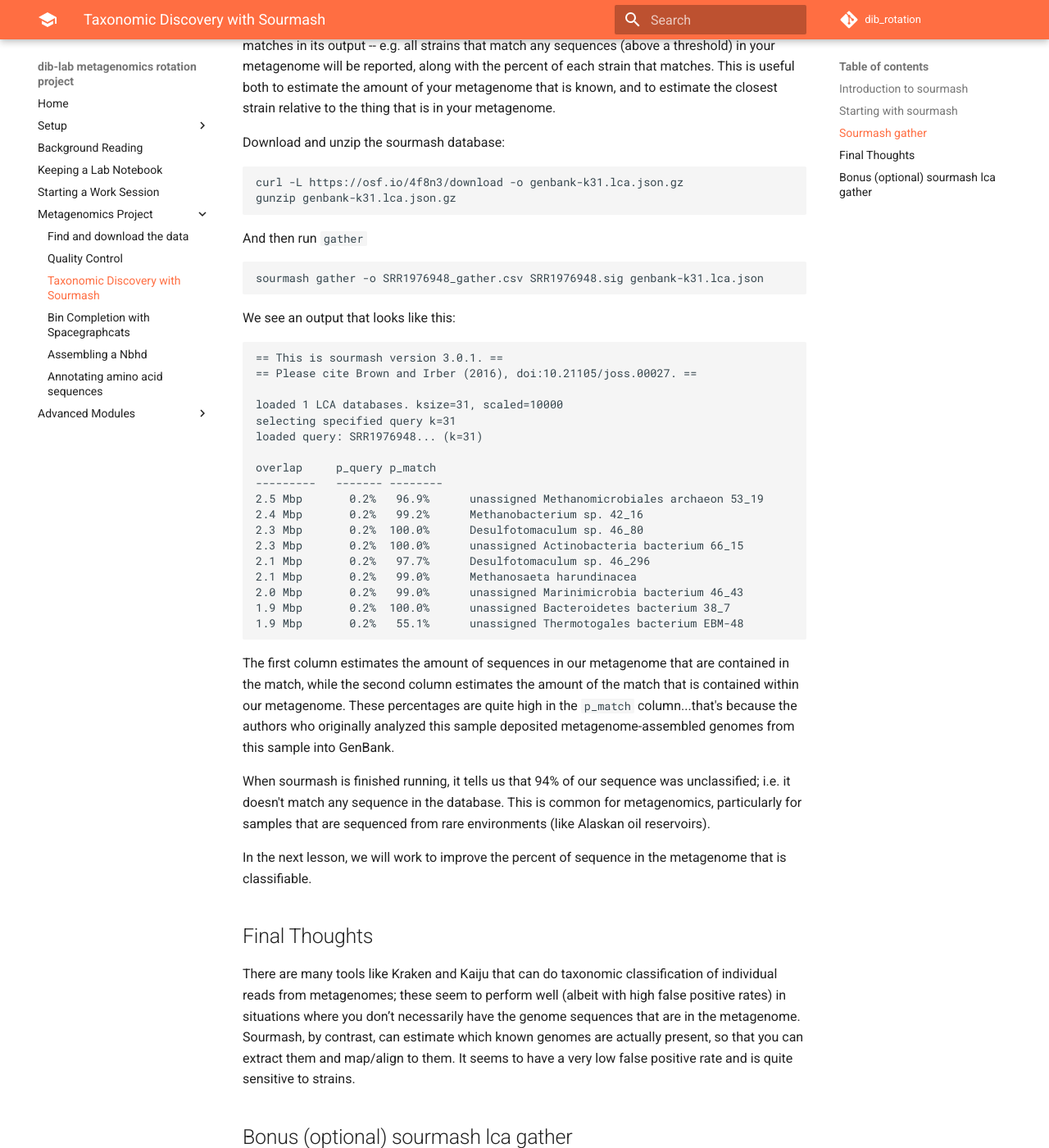
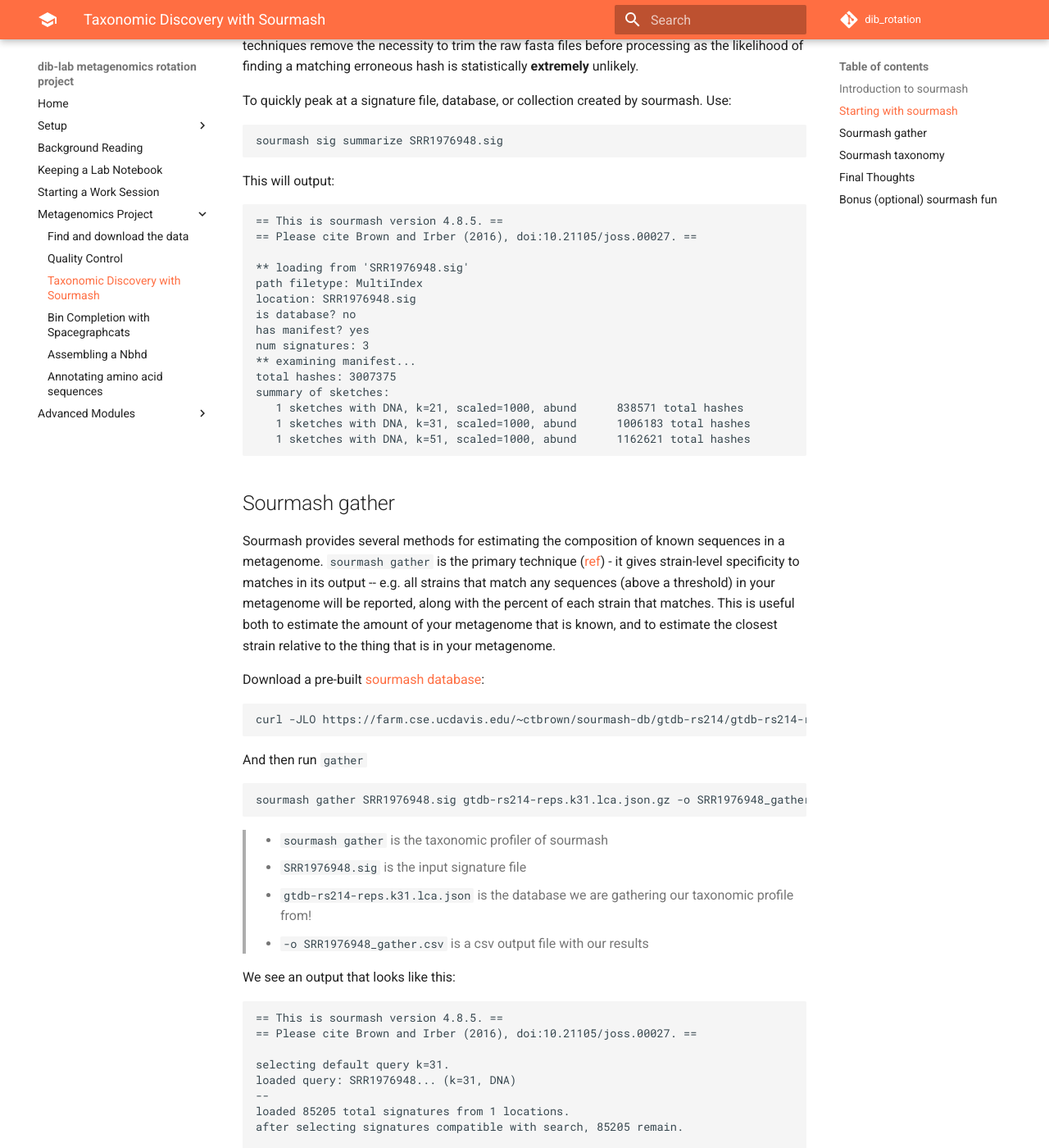
Before and after one commit to dib-lab/dib_rotation, an MkDocs documentation site: the page built from doc/07_taxonomic_discovery_with_sourmash.md, in a window 1280 px wide and 1400 px high, scrolled down 1787 px. Shown: the whole window at 82% size. Built offline with MkDocs 1.6.1 and Material for MkDocs 9.7.7, drawn with Linux system fonts in a browser that asks for light colours; comment, search, counter and statistics services are not loaded; some of the changed text lies outside the part shown.

Commit message:
update the sourmash doc with gather and tax

````diff
--- a/doc/07_taxonomic_discovery_with_sourmash.md
+++ b/doc/07_taxonomic_discovery_with_sourmash.md
@@ -59,11 +59,43 @@
 Using this data structure instead of the reads makes sourmash much faster.
 
 ```
-sourmash sketch -o SRR1976948.sig --name SRR1976948 -p scaled=2000,k=21,k=31,k=51,abund SRR1976948_*fastq.gz
+sourmash sketch dna -p scaled=1000,k=21,k=31,k=51,abund SRR1976948_*fastq.gz --name SRR1976948 -o SRR1976948.sig
 ```
+
+> - `sourmash sketch dna` creates a signature file
+> - `-p scaled=1000,k=21,k=31,k=51,abund` are the creation parameters of the signature file
+> - `SRR1976948_*fastq.gz --name SRR1976948` creates a single signature from multiple files
+> - `-o SRR1976948.sig` outputs the signature to the designated name `SRR1976948.sig`
 
 The outputs file, `SRR1976948.sig` holds a representative subset of k-mers from our original sample, as well as their abundance information.
 The k-mers are "hashed", or transformed, into numbers to make selecting, storing, and looking up the k-mers more efficient.
+In addition, these techniques remove the necessity to trim the raw fasta files before processing as the likelihood of finding a matching erroneous hash is statistically **extremely** unlikely.
+
+To quickly peak at a signature file, database, or collection created by sourmash. Use:
+
+```
+sourmash sig summarize SRR1976948.sig
+```
+
+This will output:
+
+```
+== This is sourmash version 4.8.5. ==
+== Please cite Brown and Irber (2016), doi:10.21105/joss.00027. ==
+
+** loading from 'SRR1976948.sig'
+path filetype: MultiIndex
+location: SRR1976948.sig
+is database? no
+has manifest? yes
+num signatures: 3
+** examining manifest...
+total hashes: 3007375
+summary of sketches:
+   1 sketches with DNA, k=21, scaled=1000, abund      838571 total hashes
+   1 sketches with DNA, k=31, scaled=1000, abund      1006183 total hashes
+   1 sketches with DNA, k=51, scaled=1000, abund      1162621 total hashes
+```
 
 ## Sourmash gather
 
@@ -71,47 +103,107 @@
 it gives strain-level specificity to matches in its output -- e.g. all strains that match any sequences (above a threshold) in your metagenome will be reported, along with the percent of each strain that matches.
 This is useful both to estimate the amount of your metagenome that is known, and to estimate the closest strain relative to the thing that is in your metagenome.
 
-Download and unzip the sourmash database:
+Download a pre-built [sourmash database](https://sourmash.readthedocs.io/en/latest/databases.html#gtdb-r08-rs214-genomic-representatives-85k):
 
 ```
-curl -L https://osf.io/4f8n3/download -o genbank-k31.lca.json.gz
-gunzip genbank-k31.lca.json.gz
+curl -JLO https://farm.cse.ucdavis.edu/~ctbrown/sourmash-db/gtdb-rs214/gtdb-rs214-reps.k31.lca.json.gz
 ```
 
 And then run `gather`
 
 ```
-sourmash gather -o SRR1976948_gather.csv SRR1976948.sig genbank-k31.lca.json
+sourmash gather SRR1976948.sig gtdb-rs214-reps.k31.lca.json.gz -o SRR1976948_gather.csv
 ```
+
+> - `sourmash gather` is the taxonomic profiler of sourmash
+> - `SRR1976948.sig` is the input signature file
+> - `gtdb-rs214-reps.k31.lca.json` is the database we are gathering our taxonomic profile from!
+> - `-o SRR1976948_gather.csv` is a csv output file with our results
 
 We see an output that looks like this:
 
 ```
-== This is sourmash version 3.0.1. ==
+== This is sourmash version 4.8.5. ==
 == Please cite Brown and Irber (2016), doi:10.21105/joss.00027. ==
 
-loaded 1 LCA databases. ksize=31, scaled=10000
-selecting specified query k=31
-loaded query: SRR1976948... (k=31)
+selecting default query k=31.
+loaded query: SRR1976948... (k=31, DNA)
+--
+loaded 85205 total signatures from 1 locations.
+after selecting signatures compatible with search, 85205 remain.
 
-overlap     p_query p_match
----------   ------- --------
-2.5 Mbp       0.2%   96.9%      unassigned Methanomicrobiales archaeon 53_19
-2.4 Mbp       0.2%   99.2%      Methanobacterium sp. 42_16
-2.3 Mbp       0.2%  100.0%      Desulfotomaculum sp. 46_80
-2.3 Mbp       0.2%  100.0%      unassigned Actinobacteria bacterium 66_15
-2.1 Mbp       0.2%   97.7%      Desulfotomaculum sp. 46_296
-2.1 Mbp       0.2%   99.0%      Methanosaeta harundinacea
-2.0 Mbp       0.2%   99.0%      unassigned Marinimicrobia bacterium 46_43
-1.9 Mbp       0.2%  100.0%      unassigned Bacteroidetes bacterium 38_7
-1.9 Mbp       0.2%   55.1%      unassigned Thermotogales bacterium EBM-48
+Starting prefetch sweep across databases.
+Prefetch found 245 signatures with overlap >= 50.0 kbp.
+Doing gather to generate minimum metagenome cover.
+
+overlap     p_query p_match avg_abund
+---------   ------- ------- ---------
+2.5 Mbp        5.3%  100.0%     157.0    GCA_003451675.1 Candidatus Atribacteria bacterium, ASM345167v1
+2.5 Mbp        0.3%   99.6%       9.5    GCA_003446605.1 Anaerolineaceae bacterium, ASM344660v1
+2.5 Mbp        2.1%  100.0%      64.1    GCA_003513005.1 Desulfotomaculum sp., ASM351300v1
+2.5 Mbp        2.5%   99.2%      76.3    GCA_002503885.1 Methanoculleus marisnigri, ASM250388v1
+2.3 Mbp        0.2%   76.6%       7.6    GCF_002752635.1 Mesotoga sp. Brook.08.105.5.1 strain=Brook.08....
+2.2 Mbp        0.4%   84.9%      12.4    GCF_001316325.1 Methanobacterium formicicum JCM 10132 strain=J...
+2.1 Mbp        0.1%   65.4%       4.5    GCA_002305765.1 Deltaproteobacteria bacterium UBA1386, ASM2305...
+2.1 Mbp       12.4%  100.0%     448.3    GCA_001509375.1 Methanosaeta harundinacea, ASM150937v1
+
+.
+.
+.
+
+50.0 kbp       0.0%    1.4%       3.6    GCA_021372725.1 Chloroflexi bacterium, ASM2137272v1
+50.0 kbp       0.0%    1.7%       1.2    GCF_004366375.1 Halanaerobium congolense strain=DSMZ 11287, AS...
+50.0 kbp       0.0%    1.2%       1.4    GCF_011174675.1 Bacteroidales bacterium M08MB strain=M08MB, AS...
+found less than 50.0 kbp in common. => exiting
+
+found 135 matches total;
+the recovered matches hit 49.0% of the abundance-weighted query.
+the recovered matches hit 7.8% of the query k-mers (unweighted).
+
+WARNING: final scaled was 10000, vs query scaled of 1000
 ```
 
-The first column estimates the amount of sequences in our metagenome that are contained in the match, while the second column estimates the amount of the match that is contained within our metagenome.
+The first column estimates the amount of sequences in our metagenome that are contained in the matching genome, while the second column estimates the amount of the match that is contained within our metagenome.
 These percentages are quite high in the `p_match` column...that's because the authors who originally analyzed this sample deposited metagenome-assembled genomes from this sample into GenBank.
 
-When sourmash is finished running, it tells us that 94% of our sequence was unclassified; i.e. it doesn't match any sequence in the database.
+When sourmash is finished running, it tells us that ~50% of our sequence was unclassified; i.e. it doesn't match any sequence in the database.
 This is common for metagenomics, particularly for samples that are sequenced from rare environments (like Alaskan oil reservoirs).
+
+## Sourmash taxonomy
+
+A secondary technique to further analyzing the gather output and confirm our findings is the `sourmash tax` command.
+
+Download a prepared lineage dataset:
+
+```
+curl -JLO https://farm.cse.ucdavis.edu/~ctbrown/sourmash-db/gtdb-rs214/gtdb-rs214.lineages.csv.gz
+```
+
+Run `sourmash tax` with the gather output we just made from the metagenome signature.
+
+```
+sourmash tax metagenome -g SRR1976948_lca_gather.csv -t gtdb-rs214.lineages.csv.gz --output-format kreport
+```
+
+The third line of this output correlates to the previous gather output with ~50% of out metagenome unclassified.
+
+```
+== This is sourmash version 4.8.5. ==
+== Please cite Brown and Irber (2016), doi:10.21105/joss.00027. ==
+
+loaded 1 gather results from 'SRR1976948_lca_gather.csv'.
+loaded results for 1 queries from 1 gather CSVs
+Starting summarization up rank(s): strain, species, genus, family, order, class, phylum, superkingdom
+31.94   2410420000      0       D               d__Bacteria
+17.03   1285339999      0       D               d__Archaea
+51.03   3850760000      3850760000      U               unclassified
+
+.
+.
+.
+
+```
+
 
 In the next lesson, we will work to improve the percent of sequence in the metagenome that is classifiable.
 
@@ -122,11 +214,14 @@
 Sourmash, by contrast, can estimate which known genomes are actually present, so that you can extract them and map/align to them.
 It seems to have a very low false positive rate and is quite sensitive to strains.
 
-## Bonus (optional) sourmash lca gather
+## Bonus (optional) sourmash fun
 
-Above, we ran `sourmash lca gather` on our untrimmed data.
-94% of the sample did not contain sequence in any GenBank assembly.
+Above, we ran `sourmash gather` on our untrimmed data.
+50% of the sample did not contain sequence in any GTDB assembly.
 A substantial proportion of this sequence could be due to errors.
-Run `sourmash lca gather` again on your adapter and k-mer trimmed data.
+Run `sourmash gather` again on your adapter and k-mer trimmed data.
 How much less of the sequence is unclassifiable when the errors and adapters are removed?
 How many species are no longer detected after k-mer and error trimming?
+
+Also, we only used one type of database that was created with a specific set of parameters.
+How does the gather output change with the database type and different parameters? Use curl, summarize, and gather to answer.
````
Also changed, not shown: other parts of doc/07_taxonomic_discovery_with_sourmash.md (+1 -1 lines).
